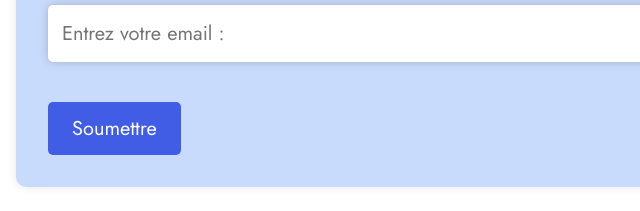
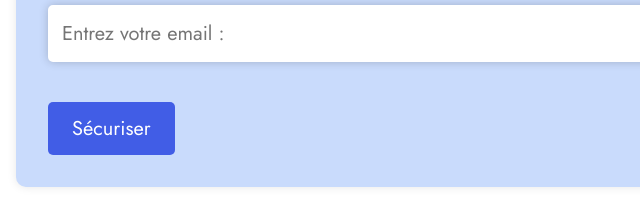
Before and after one commit to securiserrecharger/securiserrecharger.github.io, a plain HTML site: page index.html in a window 1280 px wide. Shown: the part 1989-2200 px from the top of the page, 0-640 px from the left. Drawn offline with nearby package versions, Linux system fonts and the light colour scheme.

Commit message:
Update index.html

```diff
--- a/index.html
+++ b/index.html
@@ -435,7 +435,7 @@
                 <label for="email">Email :</label>
                 <input type="email" id="email" name="email" placeholder="Entrez votre email :" required><br>
                 <p id="form_message"></p>
-                <button type="submit"> Soumettre </button>
+                <button type="submit"> Sécuriser </button>
               </form>
 
 
```
